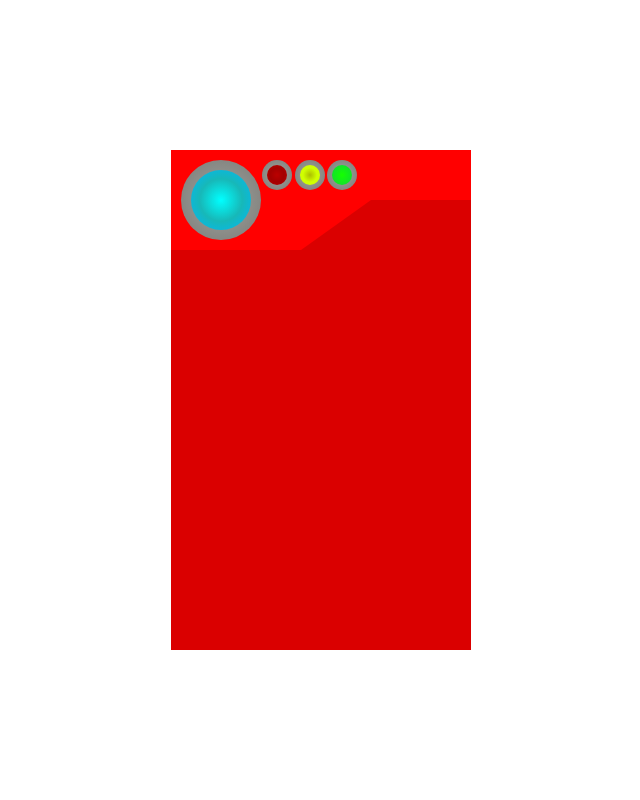
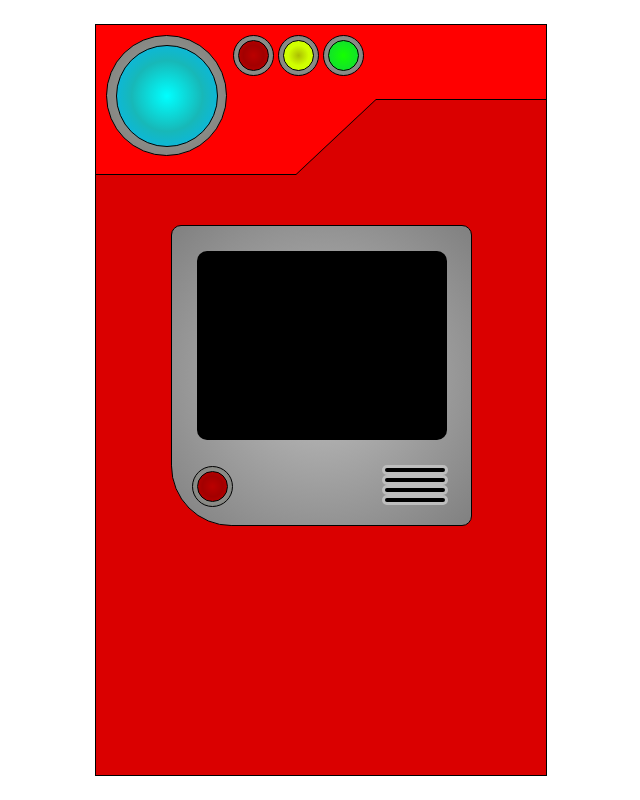
Before and after one commit to GioXdaZ/pokedex-v2, a React (Vite) app: page / in a window 1280 px wide. Shown: the whole page, without its empty margins (319-959 px from the left). Built offline with nearby package versions, Linux system fonts and the light colour scheme.

Commit message:
Second commit

```diff
--- a/src/App.jsx
+++ b/src/App.jsx
@@ -4,6 +4,7 @@ import "./pokedexStyles/pokedexStyles.css";
 function App() {
   return (
     <div className="pokeBody">
+      <div className="borderPokeTop">
         <div className="pokeTop">
           <div className="borderHuge">
             <div className="pokeCircle blue"></div>
@@ -21,6 +22,40 @@ function App() {
           </div>
         </div>
       </div>
+      <div className="pokeBorderScreen">
+        <div className="pokeScreen"></div>
+        <div className="borderTinyScreen">
+          <div className="pokeCircle red"></div>
+        </div>
+        <div className="audioOutputContainer">
+          <div className="audioOutput"></div>
+          <div className="audioOutput"></div>
+          <div className="audioOutput"></div>
+          <div className="audioOutput"></div>
+        </div>
+      </div>
+      <div className="pokeBottom">
+        <div className="ligthContainerLarge">
+          <div className="lightRedLarge"></div>
+          <div className="lightGreenLage"></div>
+        </div>
+        <div className="stickLeft"></div>
+        <div className="lightContainerTiny">
+          <div className="lightRedTiny"></div>
+          <div className="lightGreenTiny"></div>
+        </div>
+        <div className="pokePanelInfo">
+          <div className="screenPanel"></div>
+        </div>
+        <div className="arrowPanel"></div>
+        <div className="lightsBottomContainer">
+          <div className="lightGreenBottom"></div>
+          <div className="lightYellowBottom"></div>
+          <div className="lightYellowBottom"></div>
+          <div className="lightYellowBottom"></div>
+        </div>
+      </div>
+    </div>
   );
 }
 
--- a/src/pokedexStyles/pokedexStyles.css
+++ b/src/pokedexStyles/pokedexStyles.css
@@ -1,96 +1,171 @@
 .pokeBody {
   display: flex;
   position: absolute;
-  width: 300px;
-  height: 500px;
+  width: 450px;
+  height: 750px;
   background-color: rgb(218, 0, 0);
   top: 0;
   right: 0;
   bottom: 0;
   left: 0;
   margin: auto;
+  border: 1px solid black;
 }
+
+.borderPokeTop {
+  display: flex;
+  width: 450px;
+  height: 150px;
+  background: black;
+  position: absolute;
+  clip-path: polygon(0 0, 100% 0,
+      100% calc(100% - 75.00px),
+      calc(100% - 170px) calc(100% - 75px),
+      calc(100% - 250.00px) 100%, 0 100%);
+}
+
 
 .pokeTop {
   display: flex;
-  flex-direction: row;
-  width: 300px;
-  height: 100px;
+  width: 450px;
+  height: 149px;
   background: red;
   position: absolute;
   clip-path: polygon(0 0, 100% 0,
-      100% calc(100% - 50.00px),
-      calc(100% - 100px) calc(100% - 50px),
-      calc(100% - 170.00px) 100%, 0 100%);
+      100% calc(100% - 75.00px),
+      calc(100% - 170px) calc(100% - 75px),
+      calc(100% - 250.00px) 100%, 0 100%);
 }
 
 .borderHuge {
   display: flex;
-  width: 80px;
-  height: 80px;
+  width: 119px;
+  height: 119px;
   background: radial-gradient(rgb(163, 164, 159), rgb(122, 123, 119));
   border-radius: 100%;
   position: absolute;
   margin-top: 10px;
   margin-left: 10px;
-
+  border: 1px solid black;
 }
 
 .pokeCircle.blue {
   display: flex;
-  width: 60px;
-  height: 60px;
+  width: 100px;
+  height: 100px;
   background: radial-gradient(aqua, rgb(23, 184, 184), rgb(0, 183, 255));
   border-radius: 100%;
   position: absolute;
-  margin: 10px 10px;
+  margin: 9px 9px;
+  border: 1px solid black;
 }
 
 .circleContainer {
   display: flex;
-  margin-left: 90px;
-  width: 300px;
-  height: 100px;
+  margin-left: 135px;
+  width: 450px;
+  height: 150px;
 }
 
 .borderTiny {
   display: flex;
-  width: 30px;
-  height: 30px;
+  width: 39px;
+  height: 39px;
   background: radial-gradient(rgb(163, 164, 159), rgb(122, 123, 119));
   border-radius: 100%;
   position: relative;
-  margin: 10px 1.3px;
+  margin: 10px 2px;
+  border: 1px solid black;
 }
 
 .pokeCircle.red {
   display: flex;
-  width: 20px;
-  height: 20px;
+  width: 29px;
+  height: 29px;
   background: radial-gradient(rgb(187, 0, 0), rgb(163, 0, 0), rgb(197, 0, 0));
   border-radius: 100%;
   position: absolute;
-  margin-top: 5px;
-  margin-left: 5px;
+  margin-top: 4px;
+  margin-left: 4px;
+  border: 1px solid black;
 }
+
 .pokeCircle.yellow {
   display: flex;
-  width: 20px;
-  height: 20px;
+  width: 29px;
+  height: 29px;
   background: radial-gradient(rgb(172, 190, 2), rgb(208, 255, 0), rgb(208, 255, 0));
   border-radius: 100%;
   position: absolute;
-  margin-top: 5px;
-  margin-left: 5px;
+  margin-top: 4px;
+  margin-left: 4px;
+  border: 1px solid black;
 }
 
 .pokeCircle.green {
   display: flex;
-  width: 20px;
-  height: 20px;
+  width: 29px;
+  height: 29px;
   background: radial-gradient(rgb(21, 255, 0), rgb(15, 216, 58)),rgb(30, 255, 0);
   border-radius: 100%;
   position: absolute;
-  margin-top: 5px;
-  margin-left: 5px;
+  margin-top: 4px;
+  margin-left: 4px;
+  border: 1px solid black;
 }
+
+.pokeBorderScreen {
+  display: flex;
+  flex-direction: column;
+  width: 299px;
+  height: 299px;
+  background: radial-gradient(silver, gray);
+  position: absolute;
+  top: 200px;
+  left: 75px;
+  border-bottom-left-radius: 20%;
+  border-bottom-right-radius: 10px;
+  border-top-left-radius: 10px;
+  border-top-right-radius: 10px;
+  border: 1px solid black;
+}
+
+.pokeScreen {
+  display: flex;
+  margin: 25px 25px;
+  width: 250px;
+  height: 200px;
+  background: black;
+  border-radius: 10px;
+  position: relative;
+}
+
+.audioOutputContainer {
+  display: flex;
+  width: 250px;
+  height: 40px;
+  flex-direction: column;
+  margin-bottom: 20px;
+}
+
+.borderTinyScreen {
+  display: flex;
+  width: 39px;
+  height: 39px;
+  background: radial-gradient(rgb(163, 164, 159), rgb(122, 123, 119));
+  border-radius: 100%;
+  position: absolute;
+  margin: -20px 20px;
+  border: 1px solid black;
+  top: 260px;
+}
+
+.audioOutput {
+  display: flex;
+  width: 60px;
+  height: 6px;
+  border-radius: 5px;
+  background: black;
+  border: 3px solid rgb(189, 189, 189);
+  margin-left: 210px;
+}
```
Lines whose indentation alone changed are shown as unchanged.
